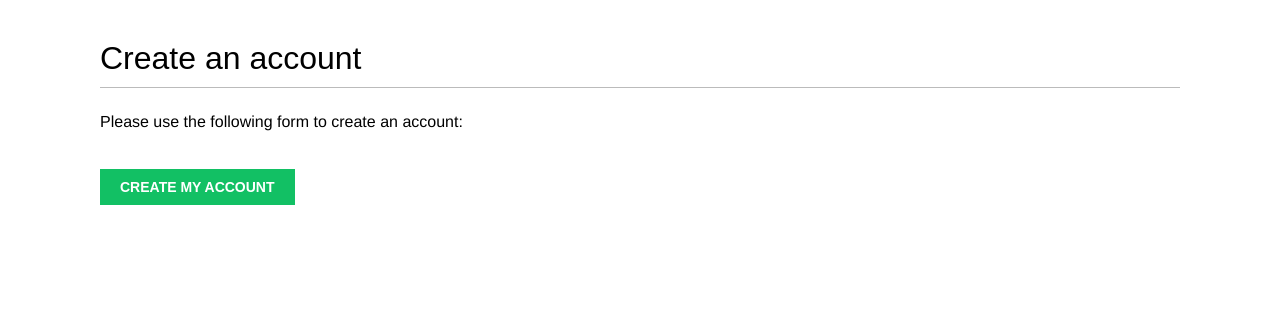
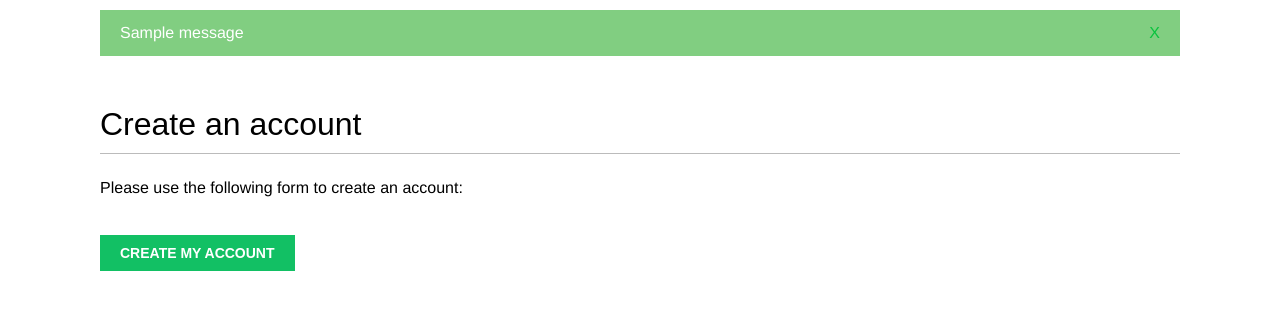
Before and after one commit to PatrykKlimowicz/Django, a Django app: template bookmarks/account/templates/account/register.html in a window 1280 px wide. Shown: the part 47-357 px from the top of the page. Run offline with Django 3.2, Linux system fonts and the light colour scheme; the template is opened without the code that fills it, so the values that code supplies are empty; tables that the repository leaves empty hold one stand-in row (values such as "Sample post"); one stand-in notice (Sample message) is shown; some web fonts are replaced.

Commit message:
SOCIALAPP-009: Add messages to notify user about status of his action - Use django messages while user is updating their profile information

```diff
--- a/bookmarks/account/templates/base.html
+++ b/bookmarks/account/templates/base.html
@@ -34,6 +34,16 @@
             {% endif %}
         </span>
     </div>
+    {% if messages %}
+        <ul class="messages">
+            {% for message in messages %}
+            <li class="{{ message.tags }}">
+                {{ message|safe }}
+                <a href="#" class="close">X</a>
+            </li>
+            {% endfor %}
+        </ul>
+    {% endif %}
     <div id="content">
         {% block content %}
         {% endblock %}
```
Also changed, not shown: bookmarks/account/views.py (+6 -1 lines).
